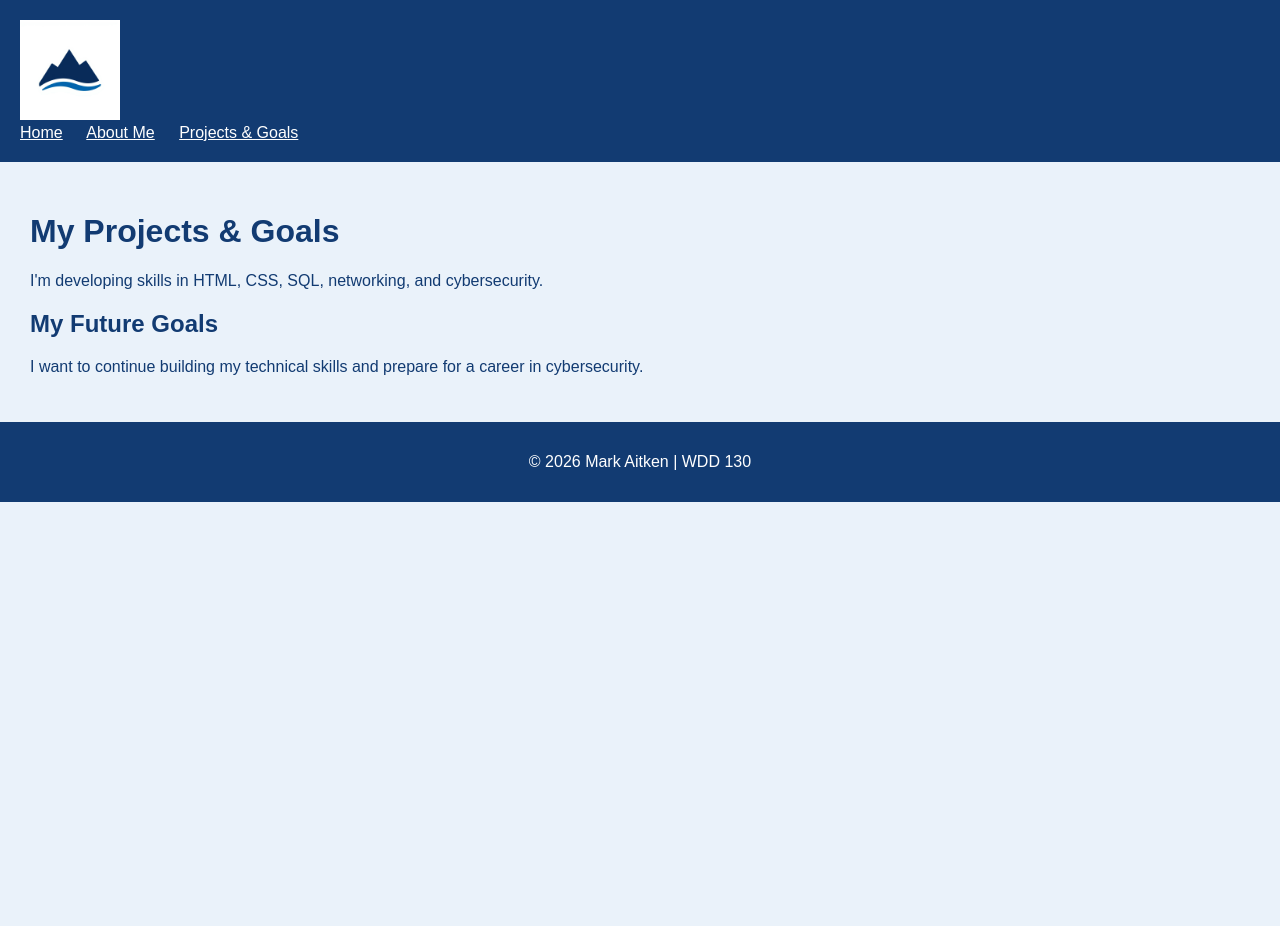
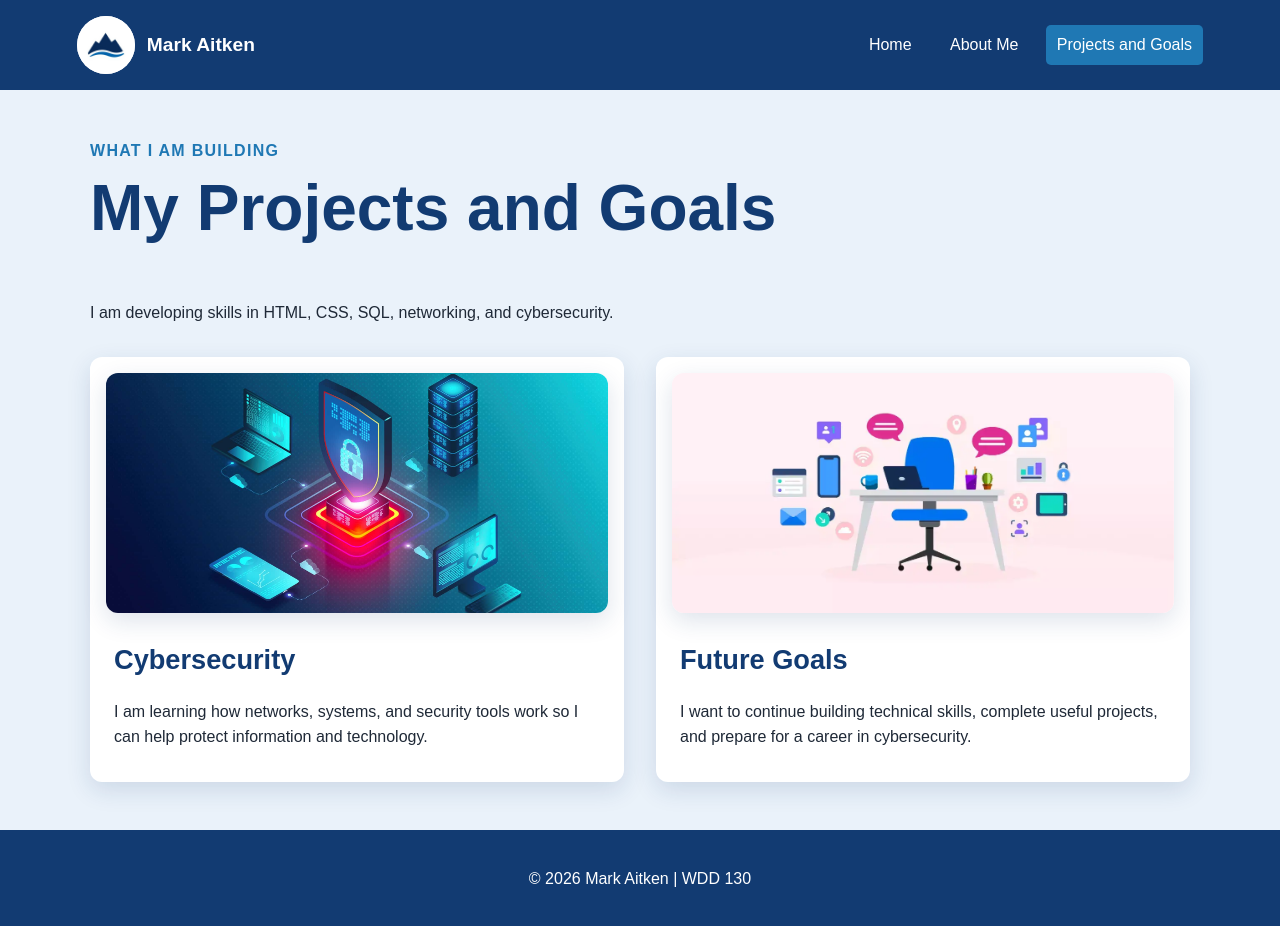
Before and after one commit to ait25001-creator/personal-portfolio, a plain HTML site: page projects.html in a window 1280 px wide. Before the commit the page ends 800 px from the top, so only its background shows below. Drawn offline with Linux system fonts and the light colour scheme; files that its build step writes are made by us from their sources.

Commit message:
Complete portfolio layout and add images

```diff
--- a/projects.html
+++ b/projects.html
@@ -1,33 +1,60 @@
-
 <!DOCTYPE html>
 <html lang="en">
 <head>
   <meta charset="UTF-8">
   <meta name="viewport" content="width=device-width, initial-scale=1.0">
-    <title>Projects & Goals | Personal Portfolio</title>
-    <link rel="stylesheet" href="styles/styles.css">
+  <meta name="description" content="Mark Aitken's projects and future goals.">
+  <title>Projects and Goals | Mark Aitken Portfolio</title>
+  <link rel="stylesheet" href="css/styles.css">
 </head>
 <body>
-    <header>
-        <img src="images/logo.png" alt="Portfolio Logo" width="100">
-        <nav>
+  <header class="site-header">
+    <a class="brand" href="index.html">
+      <img src="images/logo.png" alt="Mark Aitken portfolio logo">
+      <span>Mark Aitken</span>
+    </a>
+
+    <nav class="site-nav">
       <a href="index.html">Home</a>
       <a href="about.html">About Me</a>
-            <a href="projects.html">Projects & Goals</a>
+      <a class="active" href="projects.html">Projects and Goals</a>
     </nav>
   </header>
 
   <main>
-        <h1>My Projects & Goals</h1>
-        <p>I'm developing skills in HTML, CSS, SQL,
-        networking, and cybersecurity.</p>
+    <section class="page-heading">
+      <p class="eyebrow">What I Am Building</p>
+      <h1>My Projects and Goals</h1>
+      <p>
+        I am developing skills in HTML, CSS, SQL, networking, and
+        cybersecurity.
+      </p>
+    </section>
 
-        <h2>My Future Goals</h2>
-        <p>I want to continue building my technical skills
-        and prepare for a career in cybersecurity.</p>
+    <section class="card-grid">
+      <article class="card">
+        <img src="images/cybersecurity.jpg"
+             alt="Cybersecurity shield protecting a network">
+        <h2>Cybersecurity</h2>
+        <p>
+          I am learning how networks, systems, and security tools work
+          so I can help protect information and technology.
+        </p>
+      </article>
+
+      <article class="card">
+        <img src="images/tech-workspace.webp"
+             alt="Technology workspace with computers and servers">
+        <h2>Future Goals</h2>
+        <p>
+          I want to continue building technical skills, complete useful
+          projects, and prepare for a career in cybersecurity.
+        </p>
+      </article>
+    </section>
   </main>
 
-    <footer>
+  <footer class="site-footer">
     <p>&copy; 2026 Mark Aitken | WDD 130</p>
   </footer>
 </body>
--- a/styles/styles.css
+++ b/styles/styles.css
@@ -1,30 +1,192 @@
+:root {
+  --navy: #123b72;
+  --blue: #1f78b4;
+  --light-blue: #eaf2fa;
+  --white: #ffffff;
+  --text: #1f2937;
+  --shadow: 0 8px 24px rgba(18, 59, 114, 0.14);
+}
 
-/* Personal Portfolio - Starter CSS */
+* {
+  box-sizing: border-box;
+}
 
 body {
-    font-family: Arial, sans-serif;
-    margin: 0;
-    background-color: #EAF2FA;
-    color: #123B72;
+  margin: 0;
+  font-family: Arial, sans-serif;
+  line-height: 1.6;
+  color: var(--text);
+  background: var(--light-blue);
 }
 
-header {
-    background-color: #123B72;
-    padding: 20px;
+.site-header {
+  display: flex;
+  align-items: center;
+  justify-content: space-between;
+  gap: 1.5rem;
+  padding: 1rem 6%;
+  background: var(--navy);
+  color: var(--white);
 }
 
-nav a {
-    color: white;
-    margin-right: 20px;
+.brand {
+  display: flex;
+  align-items: center;
+  gap: 0.75rem;
+  color: var(--white);
+  font-size: 1.2rem;
+  font-weight: bold;
+  text-decoration: none;
+}
+
+.brand img {
+  width: 58px;
+  height: 58px;
+  object-fit: contain;
+  border-radius: 50%;
+  background: var(--white);
+}
+
+.site-nav {
+  display: flex;
+  flex-wrap: wrap;
+  justify-content: center;
+  gap: 1rem;
+}
+
+.site-nav a {
+  padding: 0.45rem 0.7rem;
+  color: var(--white);
+  text-decoration: none;
+  border-radius: 5px;
+}
+
+.site-nav a:hover,
+.site-nav a.active {
+  background: var(--blue);
 }
 
 main {
-    padding: 30px;
+  width: min(1100px, 90%);
+  margin: 0 auto;
+  padding: 3rem 0;
 }
 
-footer {
-    text-align: center;
-    padding: 15px;
-    background-color: #123B72;
-    color: white;
+.hero,
+.content-section {
+  display: grid;
+  grid-template-columns: repeat(2, minmax(0, 1fr));
+  align-items: center;
+  gap: 2rem;
+  margin-bottom: 3rem;
 }
+
+.hero-text,
+.page-heading {
+  max-width: 700px;
+}
+
+.eyebrow {
+  margin: 0 0 0.4rem;
+  color: var(--blue);
+  font-weight: bold;
+  text-transform: uppercase;
+  letter-spacing: 0.08em;
+}
+
+h1,
+h2 {
+  color: var(--navy);
+  line-height: 1.2;
+}
+
+h1 {
+  margin-top: 0;
+  font-size: clamp(2.2rem, 5vw, 4rem);
+}
+
+h2 {
+  font-size: 1.7rem;
+}
+
+.hero-image,
+.content-image,
+.card img {
+  width: 100%;
+  object-fit: cover;
+  border-radius: 12px;
+  box-shadow: var(--shadow);
+}
+
+.hero-image {
+  max-height: 340px;
+}
+
+.content-image {
+  max-height: 280px;
+}
+
+.button {
+  display: inline-block;
+  margin-top: 1rem;
+  padding: 0.75rem 1.1rem;
+  color: var(--white);
+  background: var(--blue);
+  border-radius: 6px;
+  text-decoration: none;
+  font-weight: bold;
+}
+
+.button:hover {
+  background: var(--navy);
+}
+
+.page-heading {
+  margin-bottom: 2rem;
+}
+
+.card-grid {
+  display: grid;
+  grid-template-columns: repeat(2, minmax(0, 1fr));
+  gap: 2rem;
+}
+
+.card {
+  padding: 1rem;
+  background: var(--white);
+  border-radius: 12px;
+  box-shadow: var(--shadow);
+}
+
+.card img {
+  height: 240px;
+}
+
+.card h2,
+.card p {
+  margin-left: 0.5rem;
+  margin-right: 0.5rem;
+}
+
+.site-footer {
+  padding: 1.25rem;
+  text-align: center;
+  color: var(--white);
+  background: var(--navy);
+}
+
+@media (max-width: 700px) {
+  .site-header {
+    flex-direction: column;
+  }
+
+  .hero,
+  .content-section,
+  .card-grid {
+    grid-template-columns: 1fr;
+  }
+
+  main {
+    padding: 2rem 0;
+  }
+}
```
Also changed, not shown: about.html (+39 -17 lines), index.html (+54 -25 lines). Lines whose indentation alone changed are shown as unchanged.
